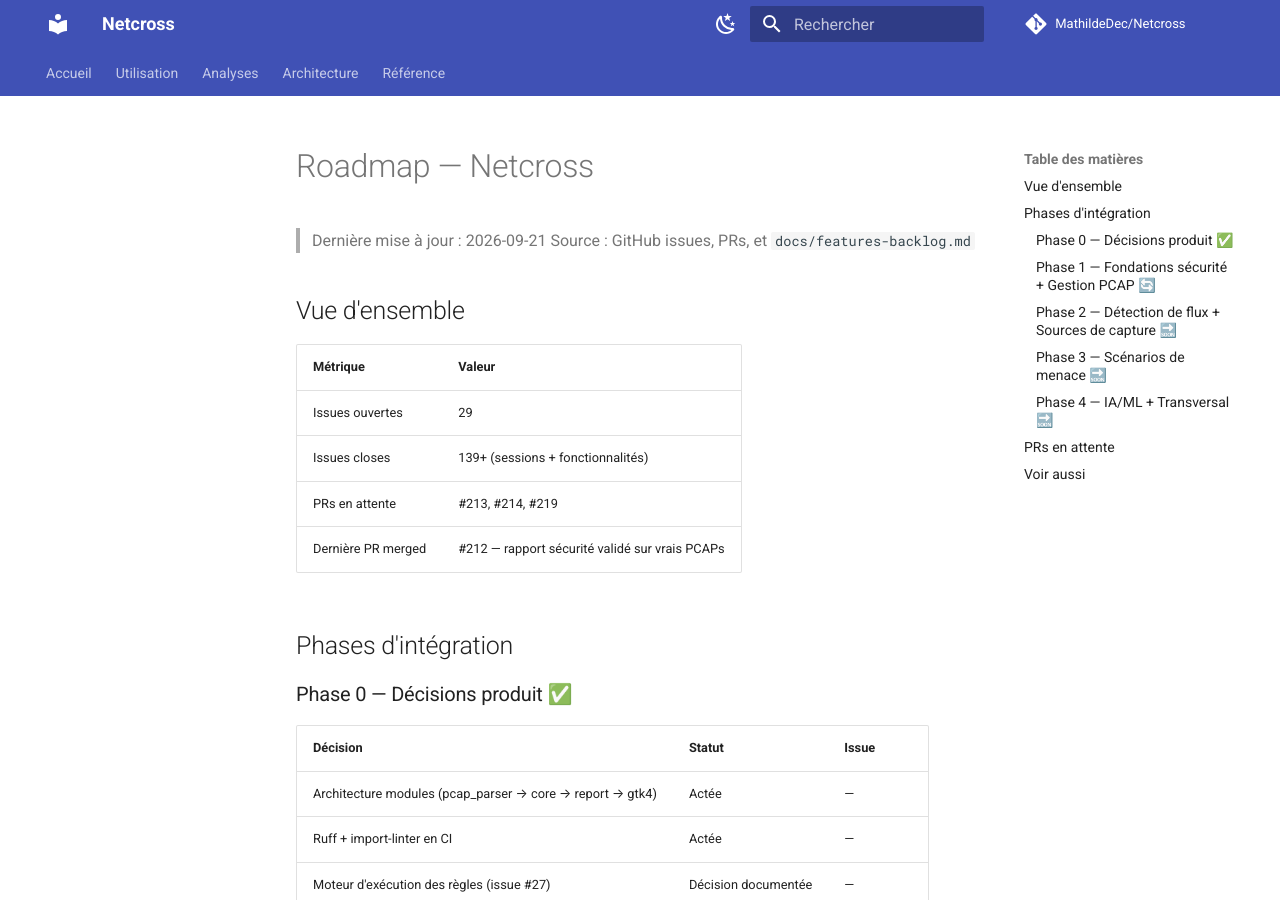
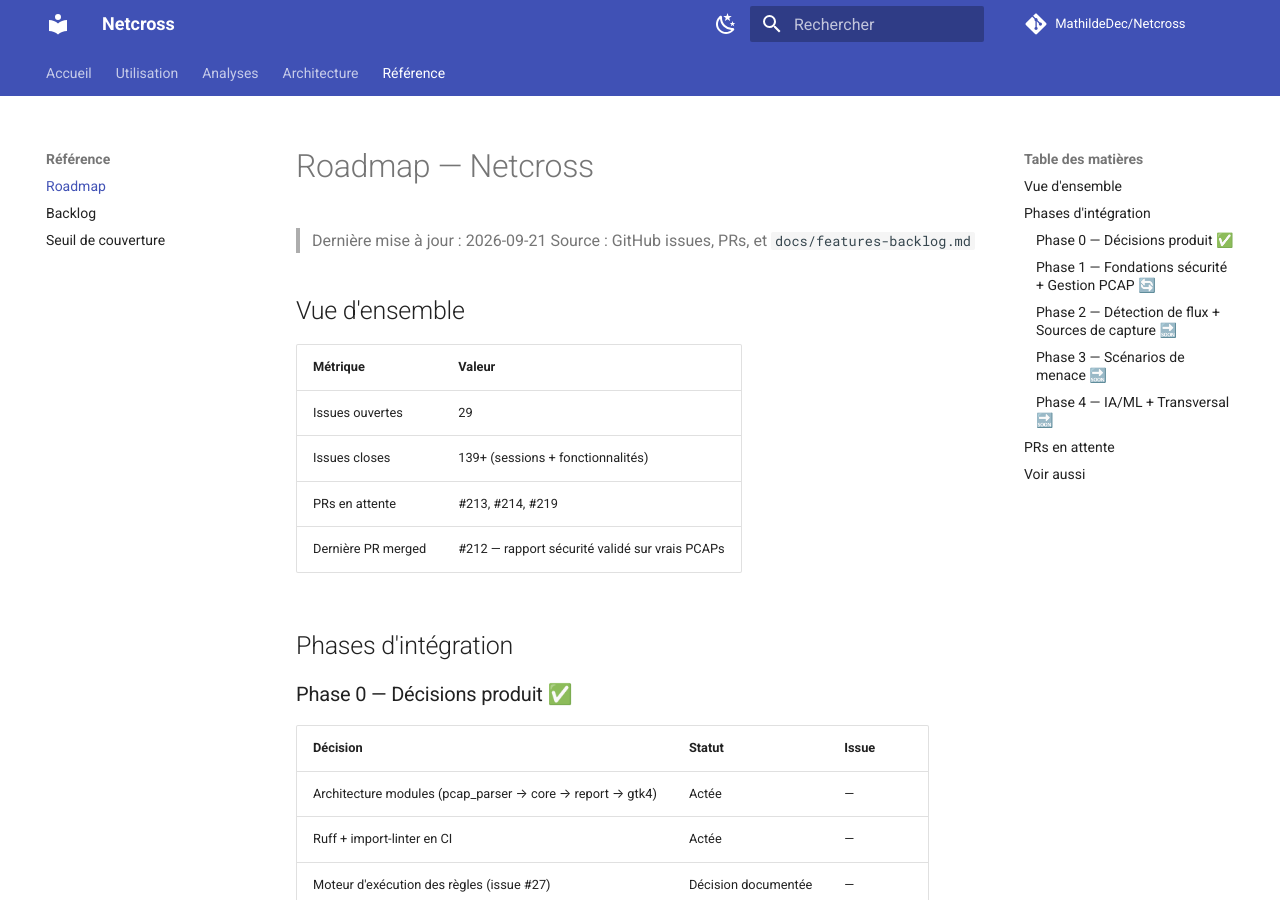
Before and after one commit to MathildeDec/Netcross, an MkDocs documentation site: the page built from docs/archived/roadmap.md, in a window 1280 px wide and 900 px high. Built offline with MkDocs 1.6.1 and Material for MkDocs 9.7.7, drawn with Linux system fonts in a browser that asks for light colours; comment, search, counter and statistics services are not loaded.

Commit message:
fix: mkdocs strict - corrige liens morts après archivage
- mkdocs.yml: roadmap.md -> archived/roadmap.md dans la nav
- docs/detectors.md: liens README.md/CONTRIBUTING.md en URLs GitHub
- docs/archived/roadmap.md: liens relatifs corrigés (../features-backlog.md, ../class-diagram.md)

```diff
--- a/docs/archived/roadmap.md
+++ b/docs/archived/roadmap.md
@@ -84,5 +84,5 @@
 ## Voir aussi
 
 - [Tableau récapitulatif des issues](issues-summary.md)
-- [Backlog complet](features-backlog.md)
-- [Diagramme de classes](class-diagram.md)
+- [Backlog complet](../features-backlog.md)
+- [Diagramme de classes](../class-diagram.md)
--- a/mkdocs.yml
+++ b/mkdocs.yml
@@ -75,6 +75,6 @@
       - Qualité: quality/anonymization-plan.md
       - Couverture de la GUI: quality/gui-app-coverage.md
   - Référence:
-      - Roadmap: roadmap.md
+      - Roadmap: archived/roadmap.md
       - Backlog: features-backlog.md
       - Seuil de couverture: quality/seuil-couverture.md
```
Also changed, not shown: docs/detectors.md (+2 -2 lines).
